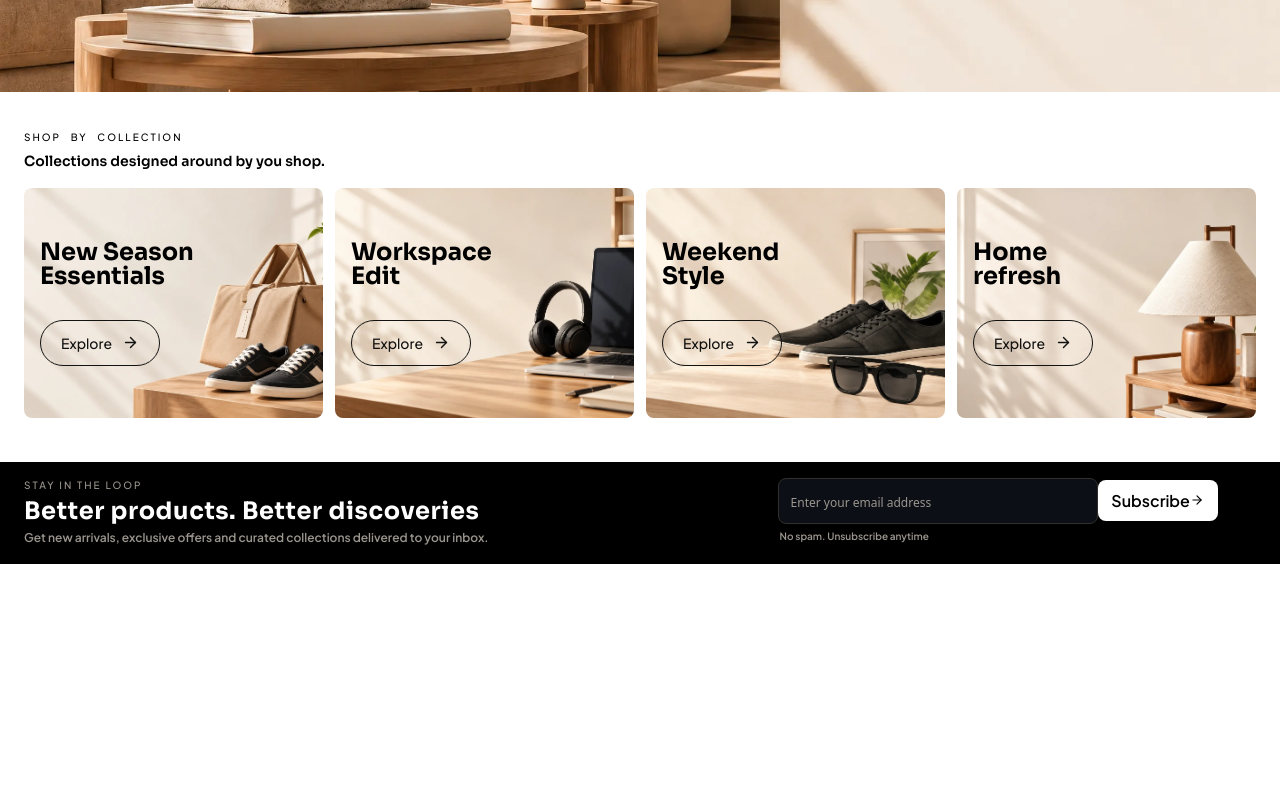
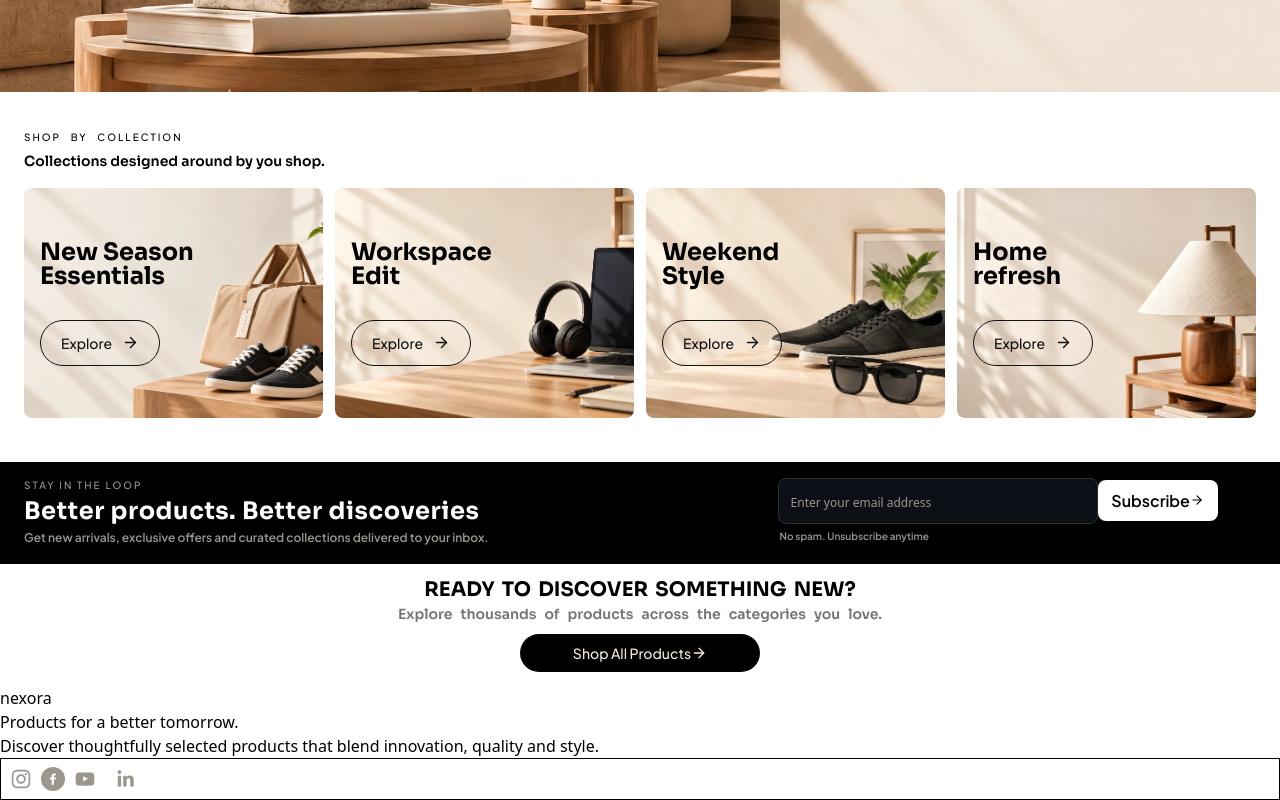
Before and after one commit to karanhub003/Nexora, a Next.js app: page / in a window 1280 px wide. Shown: the part 2839-3639 px from the top of the page. Before the commit the page ends 3403 px from the top, so only its background shows below. Built offline with nearby package versions, Linux system fonts and the light colour scheme.

Commit message:
final cta done and footer data has been created

```diff
--- a/package.json
+++ b/package.json
@@ -12,7 +12,8 @@
     "lucide-react": "^1.47.0",
     "next": "16.3.5",
     "react": "19.2.8",
-    "react-dom": "19.2.8"
+    "react-dom": "19.2.8",
+    "react-social-icons": "^6.27.0"
   },
   "devDependencies": {
     "@tailwindcss/postcss": "^4",
--- a/src/app/layout.tsx
+++ b/src/app/layout.tsx
@@ -3,6 +3,7 @@ import { Sora, Plus_Jakarta_Sans } from "next/font/google";
 import "./globals.css";
 
 import NavBar from "@/components/layout/NavBar";
+import Footer from "@/components/layout/Footer";
 
 
 const sora = Sora({
@@ -33,6 +34,10 @@ export default function RootLayout({ children }: LayoutProps<"/">) {
        <main>
          {children}
        </main>
+        <footer>
+          <Footer/>
+        </footer>
+
         </body>
     </html>
   );
--- a/src/app/page.tsx
+++ b/src/app/page.tsx
@@ -2,6 +2,7 @@ import BrandSection from "@/components/home/brandSection/BrandSection";
 import CategoriesContent from "@/components/home/CategoriesSection/CategoriesContent";
 import CollectionSection from "@/components/home/collectionSection/CollectionSection";
 import EditorialSection from "@/components/home/EditorialSection/EditorialSection";
+import FinalCTASection from "@/components/home/finalCTAButton/FinalCTASection";
 import HeroSection from "@/components/home/HeroSection/HeroSection";
 import HighLightingProductsSection from "@/components/home/HighLightingProducts/HighLightingProductsSection";
 import NewsLetterSection from "@/components/home/newsLetterSection/NewsLetterSection";
@@ -27,6 +28,7 @@ export default function Home() {
       <div className="w-full bg-black p-3">
         <NewsLetterSection/>
       </div>
+      <FinalCTASection/>
 
 
       </>
--- a/src/components/common/button.tsx
+++ b/src/components/common/button.tsx
@@ -26,7 +26,7 @@ export default function button({
   };
 
   const variantSize = {
-    sm: " text-xs font-medium font-body rounded-lg",
+    sm: " text-xs font-medium font-body rounded-full",
     md: "py-3 px-5 text-sm font-medium font-body rounded-full",
     lg: "py-4 px-8 text-sm  font-semibold font-body rounded-lg",
   };
--- /dev/null
+++ b/src/components/home/finalCTAButton/FinalCTASection.tsx
@@ -0,0 +1,16 @@
+import Button from "@/components/common/button"
+import { ArrowRight } from "lucide-react"
+
+export default function FinalCTASection() {
+  return (
+    <div className='FinalCTASectionContainer  flex items-center justify-center py-2'>
+      <div className="wrapper  flex flex-col items-center justify-center p-1.5 gap-2">
+          <div className="flex flex-col items-center justify-center leading-6">
+            <h3 className="text-[20px] font-display font-bold [word-spacing:3px]">READY TO DISCOVER SOMETHING NEW?</h3>
+            <p className="text-[14px] [word-spacing:5px] font-display font-semibold text-[#77736D] ">Explore thousands of products across the categories you love.</p>
+          </div>
+            <Button variant="primary"  className="flex items-center py-2.5  w-60 justify-center rounded-full text-[14px] ">Shop All Products <ArrowRight size="16px"/></Button>
+        </div>
+    </div>
+  )
+}
--- /dev/null
+++ b/src/components/layout/Footer.tsx
@@ -0,0 +1,28 @@
+import { SocialIcon } from 'react-social-icons'
+
+export default function Footer() {
+  return (
+    <div className="FooterContainer">
+      <div className="topSide">
+        <div className="leftSide">
+         <div className="infoWrapper">
+             <h3>nexora</h3>
+          <p>Products for a better tomorrow.</p>
+          <p>
+            Discover thoughtfully selected products that blend innovation, quality
+            and style.
+          </p>
+         </div>
+         <div className="socialIconWrapper border flex items-center ">
+            <SocialIcon  style={{ width: 40, height: 40 }}  url='https://instagram.com' href='https://instagram.com' label='Instagram' fgColor='#9B968E' bgColor='transparent'/>
+            <SocialIcon style={{ width: 24, height: 24 }}  url='https://facebook.com' href='https://facebook.com' label='Facebook'  bgColor='#9B968E'/>
+            <SocialIcon style={{ width: 40, height: 40 }}   url='https://youtube.com' href='https://youtube.com' label='Youtube' fgColor='#9B968E' bgColor='transparent'/>
+            <SocialIcon style={{ width: 40, height: 40 }}  url='https://linkedin.com' href='https://linkedin.com' label='Linkedin' fgColor='#9B968E' bgColor='transparent'/>
+         </div>
+        </div>
+        <div className="rightSide">
+
+        </div>
+      </div>
+    </div>
+  )}
--- /dev/null
+++ b/src/data/footer.ts
@@ -0,0 +1,64 @@
+import { FooterLinks } from "@/types/footer";
+
+export const shopLinks: FooterLinks[] = [
+  { id: 1, name: "All Products" },
+  { id: 2, name: "New Arrivals" },
+  { id: 3, name: "Deals" },
+  { id: 4, name: "Best Sellers" },
+  { id: 5, name: "Brands" },
+];
+
+export const categoriesLinks: FooterLinks[] = [
+  {
+    id: 1,
+    name: "Electronics",
+  },
+  {
+    id: 2,
+    name: "Fashion",
+  },
+  {
+    id: 3,
+    name: "Footwear",
+  },
+  {
+    id: 4,
+    name: "Home & Living",
+  },
+  {
+    id: 5,
+    name: "Beauty",
+  },
+  {
+    id: 6,
+    name: "Sports",
+  },
+  {
+    id: 7,
+    name: "Accessories",
+  },
+  {
+    id: 8,
+    name: "Bags",
+  },
+];
+
+export const customerCare: FooterLinks[] = [
+  {
+    id: 1,
+    name: "Help Center",
+  },
+  {
+    id: 2,
+    name: "Track Order",
+  },
+  {
+    id: 3,
+    name: "Shipping",
+  },
+  {
+    id: 4,
+    name: "Returns",
+  },
+  { id: 5, name: "Contact Us" },
+];
--- /dev/null
+++ b/src/types/footer.ts
@@ -0,0 +1,4 @@
+export type FooterLinks={
+    id:number,
+    name:string
+}
```
Also changed, not shown: 1 other file (tests, documents, lock files or other folders).
